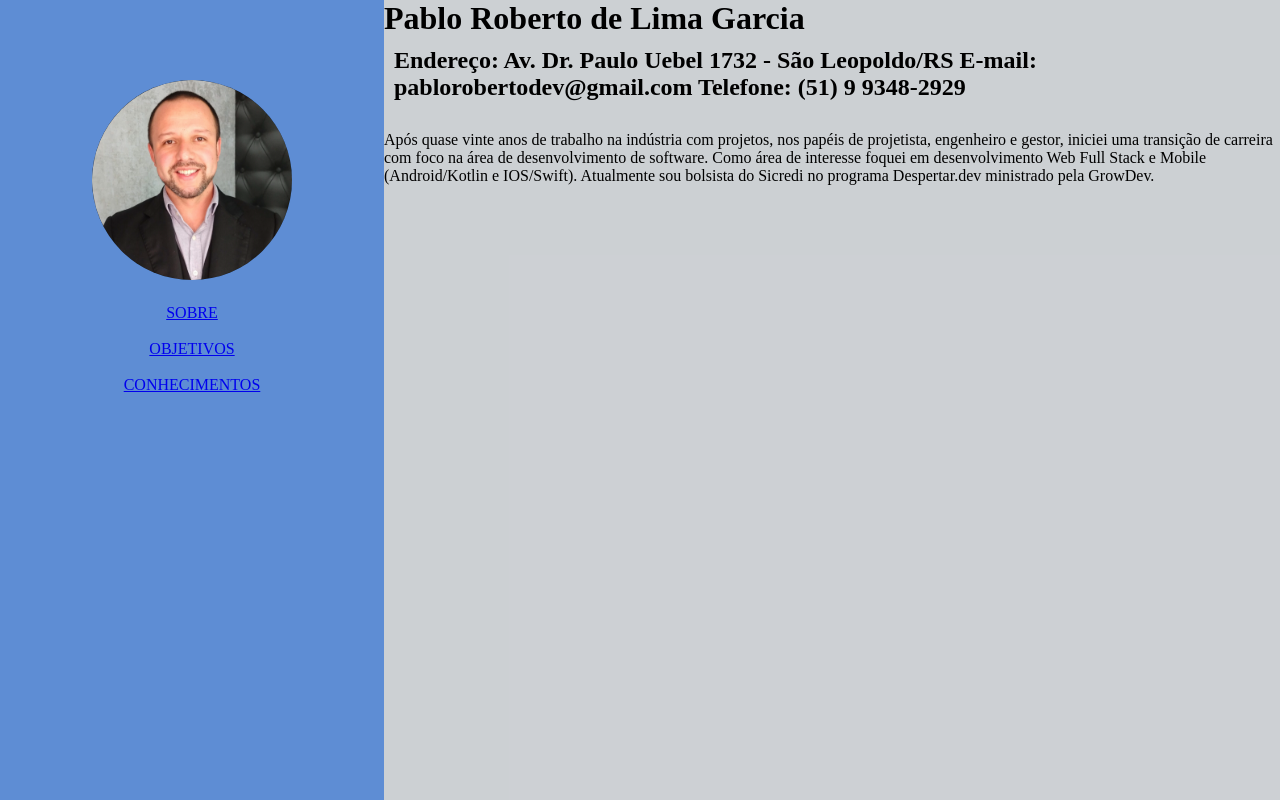
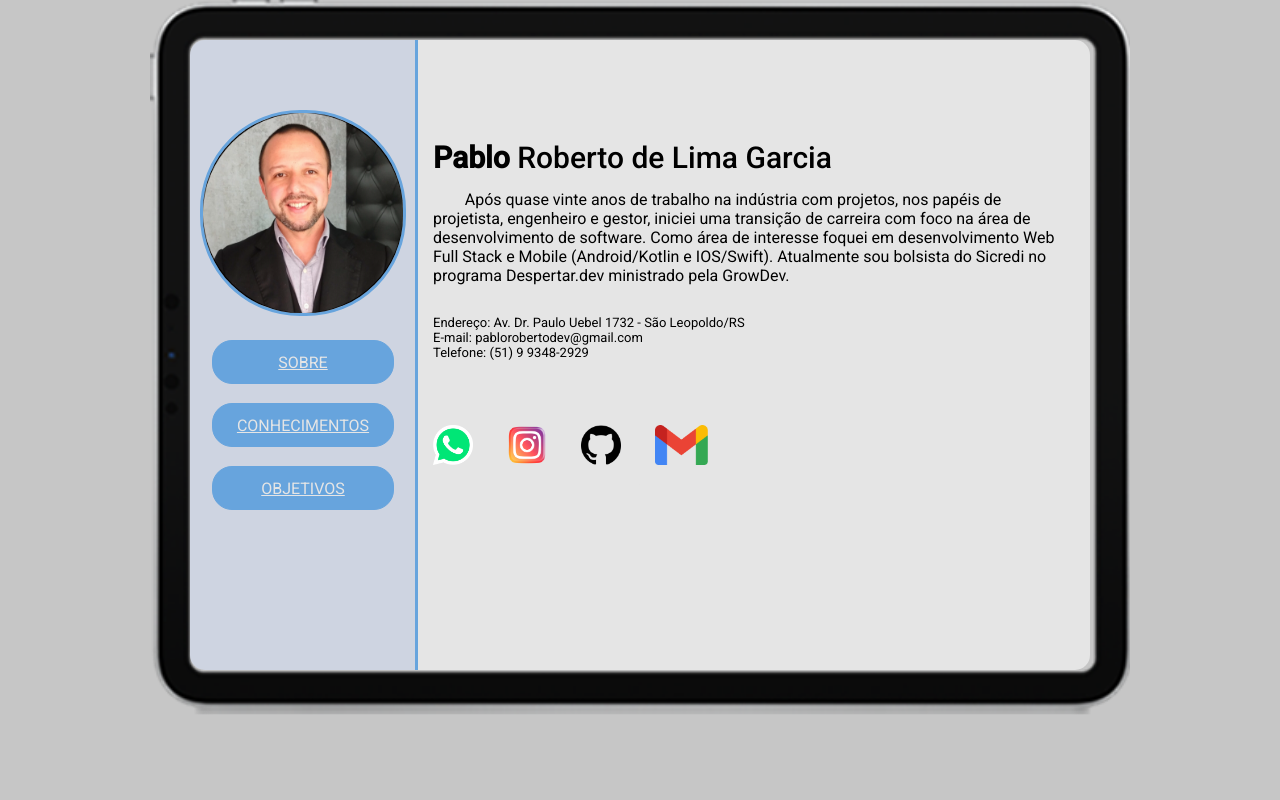
Before and after one commit to PabloGarcia48/GrowDevSicredi, a plain HTML site: page index.html in a window 1280 px wide. Drawn offline with Linux system fonts and the light colour scheme.

Commit message:
Various stylizations on the 3 pages of the website

```diff
--- a/index.html
+++ b/index.html
@@ -3,31 +3,53 @@
 <head>
     <meta charset="UTF-8">
     <meta name="viewport" content="width=device-width, initial-scale=1.0">
-    <title>Pablo-Currículo</title>
+    <title>Pablo-Home</title>
     <link rel="stylesheet" href="./styles.css">
+    <style>
+        @import url('https://fonts.googleapis.com/css2?family=Roboto+Mono:wght@400;600&family=Roboto:wght@300;400;500&display=swap');
+      </style>
 </head>
 <body>
     <nav>
-            <img src="./img/fotoCV.png" alt="Imagem pessoal Pablo">
-        <p>
-            <a href="./index.html">SOBRE</a> <br><br>
-            <a href="./objetivos.html">OBJETIVOS</a> <br><br>
-            <a href="./conhecimentos.html">CONHECIMENTOS</a>
-        </p>
+            <img class="img-avatar" src="./img/fotoCV.png" alt="Imagem pessoal Pablo">
+        <section>
+            <a href="./index.html"><div class="button">SOBRE</div></a>
+            <br>
+            <a href="./conhecimentos.html"><div class="button">CONHECIMENTOS</div></a>
+            <br>
+            <a href="./objetivos.html"><div class="button">OBJETIVOS</div></a>
+        </section>
     </nav>
     <main>
-        <h1>
-            Pablo Roberto de Lima Garcia
-        </h1>
-        <h2>
-            Endereço: Av. Dr. Paulo Uebel 1732 - São Leopoldo/RS
-            E-mail: pablorobertodev@gmail.com
-            Telefone: (51) 9 9348-2929
-        </h2>
-        <p >
-            Após quase vinte anos de trabalho na indústria com projetos, nos papéis de projetista, engenheiro e gestor, iniciei uma transição de carreira com foco na área de desenvolvimento de software. Como área de interesse foquei em desenvolvimento Web Full Stack e Mobile (Android/Kotlin e IOS/Swift). Atualmente sou bolsista do Sicredi no programa Despertar.dev ministrado pela GrowDev.
-        </p>
-
+        <section>
+            <h1>
+               <strong>Pablo</strong> Roberto de Lima Garcia
+            </h1>
+            <p>
+                &nbsp;&nbsp;&nbsp;&nbsp;&nbsp;&nbsp;&nbsp;&nbsp;Após quase vinte anos de trabalho na indústria com projetos, nos papéis de projetista, engenheiro e gestor, iniciei uma transição de carreira com foco na área de desenvolvimento de software. Como área de interesse foquei em desenvolvimento Web Full Stack e Mobile (Android/Kotlin e IOS/Swift). Atualmente sou bolsista do Sicredi no programa Despertar.dev ministrado pela GrowDev.
+            </p>
+        </section>
+        <section>
+            <p class="p-address">
+                Endereço: Av. Dr. Paulo Uebel 1732 - São Leopoldo/RS <br>
+                E-mail: pablorobertodev@gmail.com <br>
+                Telefone: (51) 9 9348-2929
+            </p>
+        </section>
+        <section>
+            <a href="https://wa.me/5551993482929" target="_blank">
+                <img class="img-logo-index" src="./img/logo_whatsapp.png" alt="Logo whatsApp">
+            </a>
+            <a href="https://instagram.com/pablogarcia48?igshid=OGQ5ZDc2ODk2ZA==" target="_blank">
+                <img class="img-logo-index" src="./img/logo_instagram.png" alt="Logo instagram">
+            </a>
+            <a href="https://github.com/PabloGarcia48" target="_blank">
+                <img class="img-logo-index" src="./img/logo_github.png" alt="Logo github">
+            </a>
+            <a href="mailto:pablorobertodev@gmail.com">
+                <img class="img-logo-index" src="./img/logo_gmail.png" alt="Logo gmail">
+            </a>
+        </section>
     </main>
 </body>
 </html>
--- a/styles.css
+++ b/styles.css
@@ -1,32 +1,111 @@
 * {
     margin: 0px;
+    font-family: 'Roboto', sans-serif;
+  /*  font-family: 'Roboto Mono', monospace; */
+}
+
+
+
+body {
+    background-image: url(./img/frame_iPad3.png);
+    background-position: center;
+    background-position: top;
+    background-repeat: no-repeat;
+    background-size: 980px;
+    background-color: #c6c6c6;
+    max-width: 900px;
+    min-width: 300px;
+    margin: 0 auto;
 }
 
 nav {
-    background-color: rgb(94, 141, 212);
+    background-color: #CED4E1;
+    margin-top: 40px;
     float: left;
-    width: 30%;
-    height: 100vh;
+    width: 225px;
+    height: 630px;
     text-align: center;
+    border-right: 3px solid #67A4DD;
+    border-radius: 15px 0 0 15px;
+}
+
+.img-avatar {
+    width: 200px;
+    border-radius: 100px;
+    margin-top: 70px;
+    margin-bottom: 20px;
+    border: 3px solid #67A4DD;
+}
+
+.button {
+    background-color: #67A4DD;
+    width: 180px;
+    height: 30px;
+    border: 1px solid #67A4DD;
+    border-radius: 20px;
+    position: relative;
+    left: 22px;
+    padding-top: 12px;
+}
+
+.button:hover {
+    background-color: #67a4dd7e;
+}
+
+a {
+    color: #E5E5E5;
 }
 
 main {
-    background-color: rgba(190, 195, 199, 0.777);
+    margin-top: 40px;
+    background-color: #E5E5E5;
     float: right;
-    width: 70%;
-    height: 100vh;
+    width: 672px;
+    height: 630px;
+    border-radius: 0px 15px 15px 0px;
 }
 
-h2 {
-    padding: 10px;
+h1, h2, p {
+    margin: 15px;
 }
 
-img {
-    max-width: 200px;
-    border-radius: 100px;
-    margin-top: 80px;
+h1 {
+    font-weight: 500;
+    font-size: 30px;
+    margin-top: 100px;
 }
 
-p {
-    margin-top: 20px;
+.p-address {
+    margin-top: 30px;
+    font-family: 'Roboto', sans-serif;
+    font-weight: 400;
+    font-size: 13px;
 }
+
+.img-logo-index {
+    height: 40px;
+    margin: 15px;
+    margin-top: 50px;
+    border-bottom: #e5e5e5 solid;
+}
+
+.img-logo-index:hover {
+    border-bottom: #67A4DD solid;
+}
+
+.h2-conhecimentos {
+    margin-top: 100px;
+}
+
+.h2-objetivos {
+    margin-top: 100px;
+}
+
+.ol-conhecimentos{
+    margin-bottom: 30px;
+}
+
+.img-logo-conhecimentos {
+    width: 180px;
+    margin-left: 15px;
+}
```
Also changed, not shown: conhecimentos.html (+18 -10 lines), objetivos.html (+19 -13 lines), img/frame_iPad.png (added), img/frame_iPad2.png (added), img/frame_iPad3.png (added), img/logo_Kotlin.png (added), img/logo_Kotlin2.png (added), img/logo_github.png (added), img/logo_gmail.png (added), img/logo_html.png (added), img/logo_html_css_JS.png (added), img/logo_instagram.png (added), img/logo_swift.png (added), img/logo_swift2.png (added), 2 more files, 1 other file.
